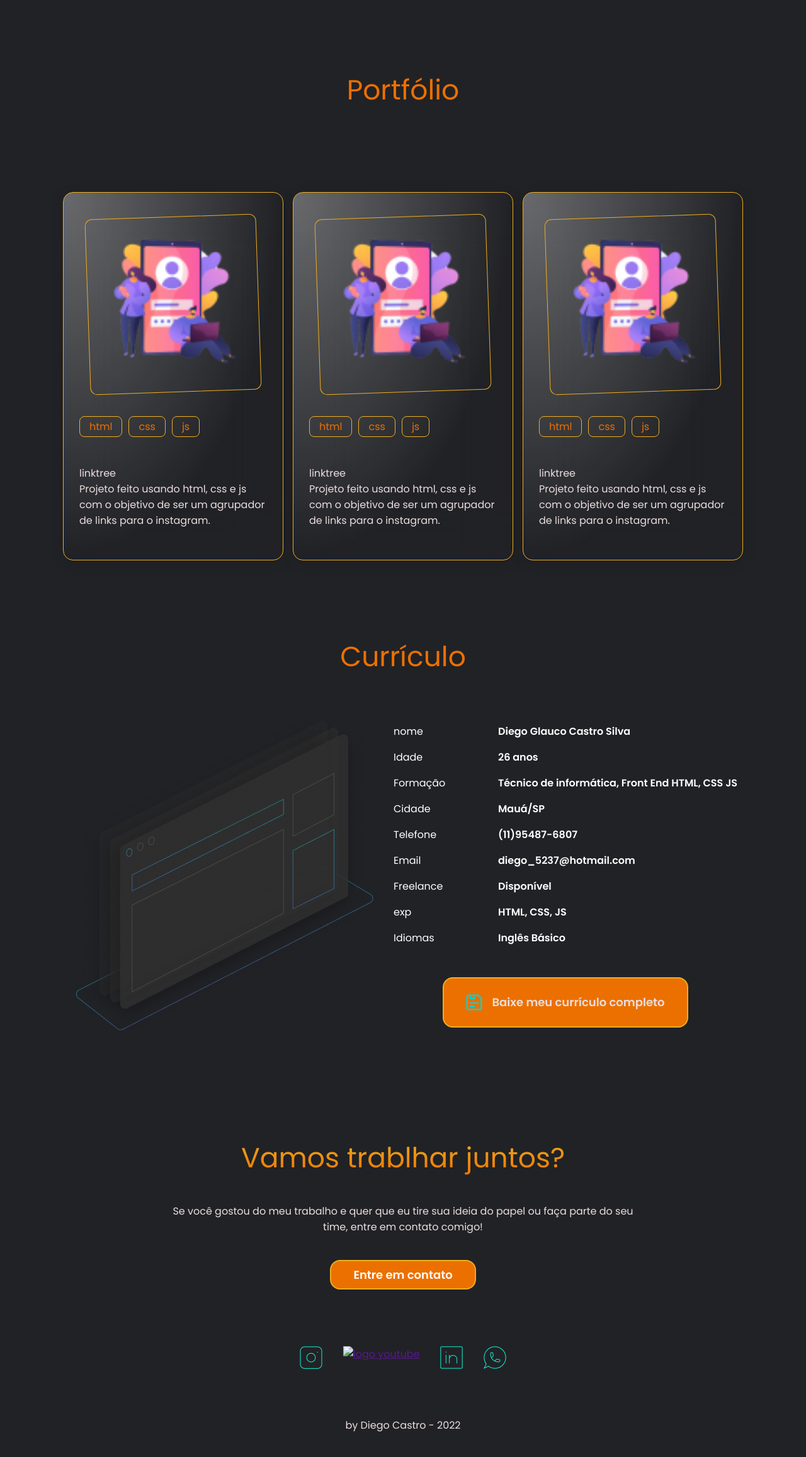
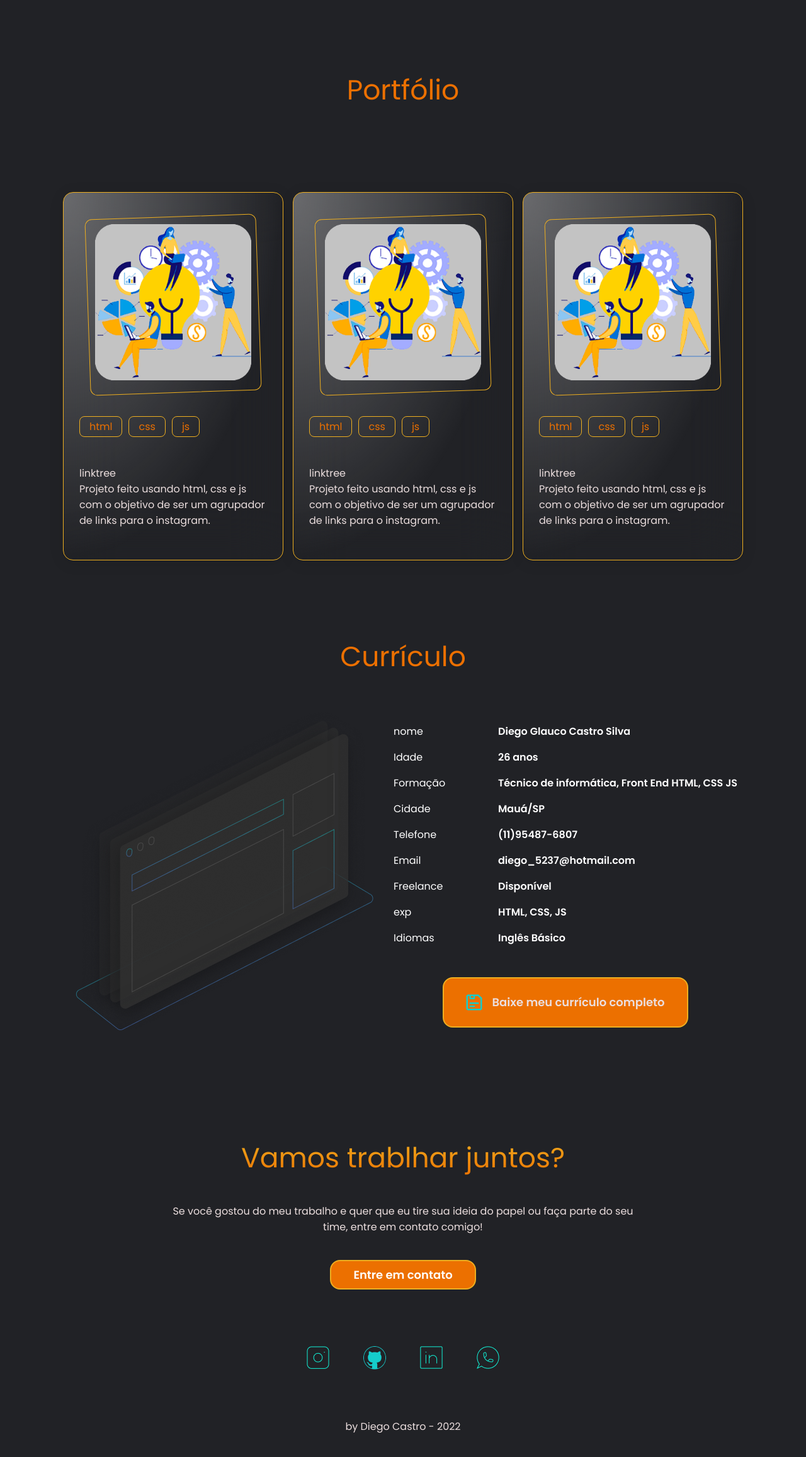
Before and after one commit to Diegocastro-coder/curriculum-project, a plain HTML site: page index.html in a window 1280 px wide. Shown: the part 2142-4456 px from the top of the page at 63% size. Drawn offline with nearby package versions, Linux system fonts and the light colour scheme.

Commit message:
editing replacement of yourube icon by github.

```diff
--- a/index.html
+++ b/index.html
@@ -18,7 +18,7 @@
     <p>Atualmente estou desenvolvendo na área da tecnológia nas linguagens
        HTML , CSS E JAVASCRIPT voltado para Front End.
       estou em busca da primeira oportunidade na área.</p>
-      <button>contato</button>
+      <button onclick="window.open('https://api.whatsapp.com/send?phone=5511954876807')">contato</button>
   </div>
 </header>
 <nav>
@@ -75,7 +75,7 @@
 <div class="portfolio-card">
   <div class="img-container">
     <div class="line green"></div>
-    <img src="assets/portfolio-linktree 1.png" alt="imagem do portfolio">
+    <img src="assets/portifolio21 1.png" alt="imagem do portfolio">
   </div>
   <div class="language-container">
     <ul>
@@ -90,7 +90,7 @@
 <div class="portfolio-card">
   <div class="img-container">
     <div class="line green"></div>
-    <img src="assets/portfolio-linktree 1.png" alt="imagem do portfolio">
+    <img src="assets/portifolio21 1.png" alt="imagem do portfolio">
   </div>
   <div class="language-container">
     <ul>
@@ -105,7 +105,7 @@
 <div class="portfolio-card">
   <div class="img-container">
     <div class="line green"></div>
-    <img src="assets/portfolio-linktree 1.png" alt="imagem do portfolio">
+    <img src="assets/portifolio21 1.png" alt="imagem do portfolio">
   </div>
   <div class="language-container">
     <ul>
@@ -150,7 +150,7 @@
 
 <div class="social-midia">
   <a href="https://www.instagram.com/diegoo_castrooo/"><img src="assets/instragram.png" alt="logo instragram"></a>
-  <a href=""><img src="assets/youtube.png" alt="logo youtube"></a>
+  <a href="https://github.com/"><img src="assets/github 1.png" alt="logo githu"></a>
  <a href="https://www.linkedin.com/feed/"><img src="assets/linkedin.png" alt="logo linkedin"></a>
   <a href="https://api.whatsapp.com/send?phone=5511954876807"><img src="assets/whatsapp.png" alt="logo whatsapp"></a>
 </div>
--- a/style.css
+++ b/style.css
@@ -413,7 +413,7 @@ nav ul a {
         margin-bottom:calc(var(--menu-height) + 50px);
     }
     header .container{
-    padding: 0 40px;
+    padding: 0 50px;
     }
     nav ul a {
       font-size: 12px;
```
Also changed, not shown: assets/github 1.png (added), assets/portifolio21 1.png (added).
